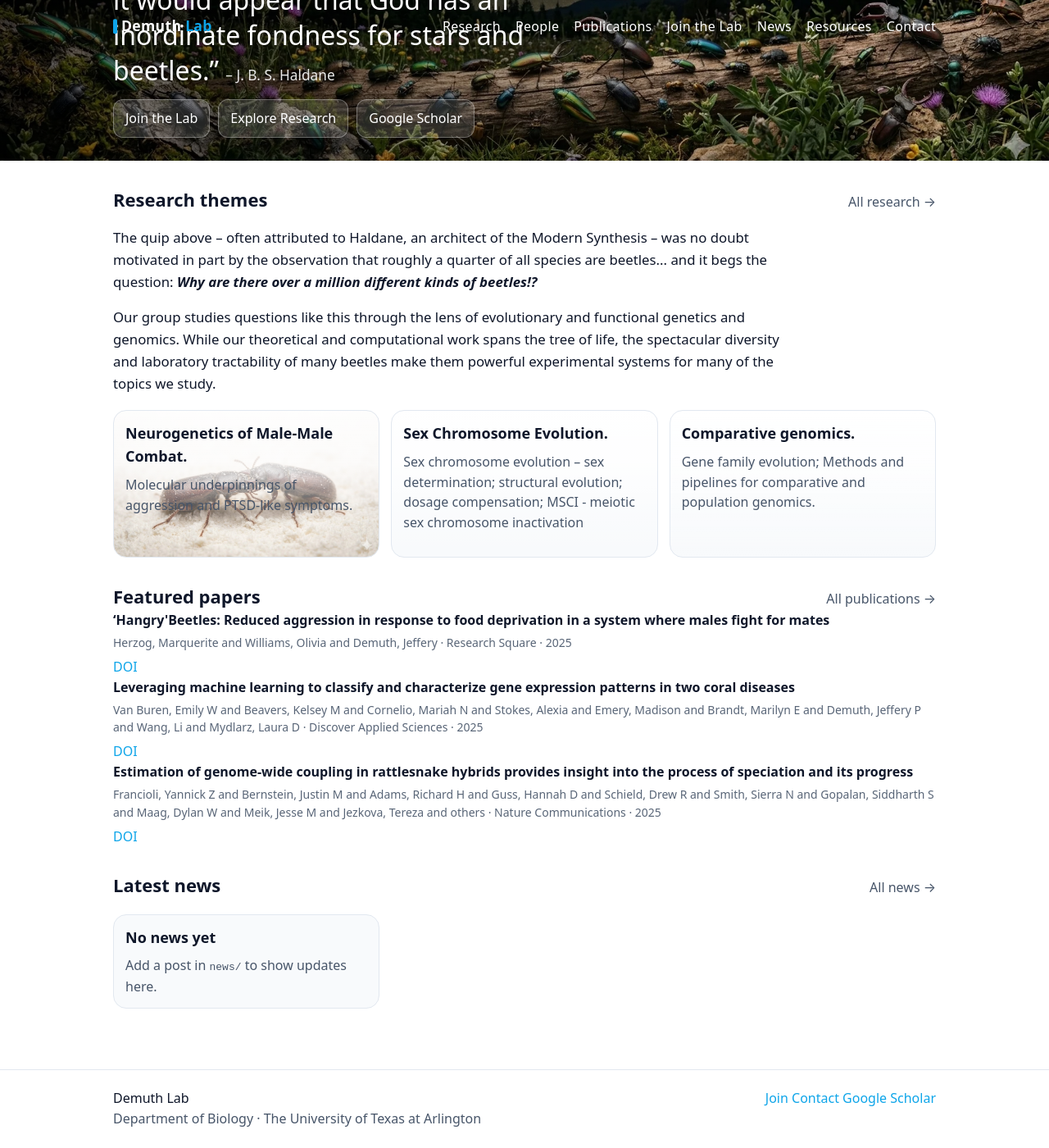
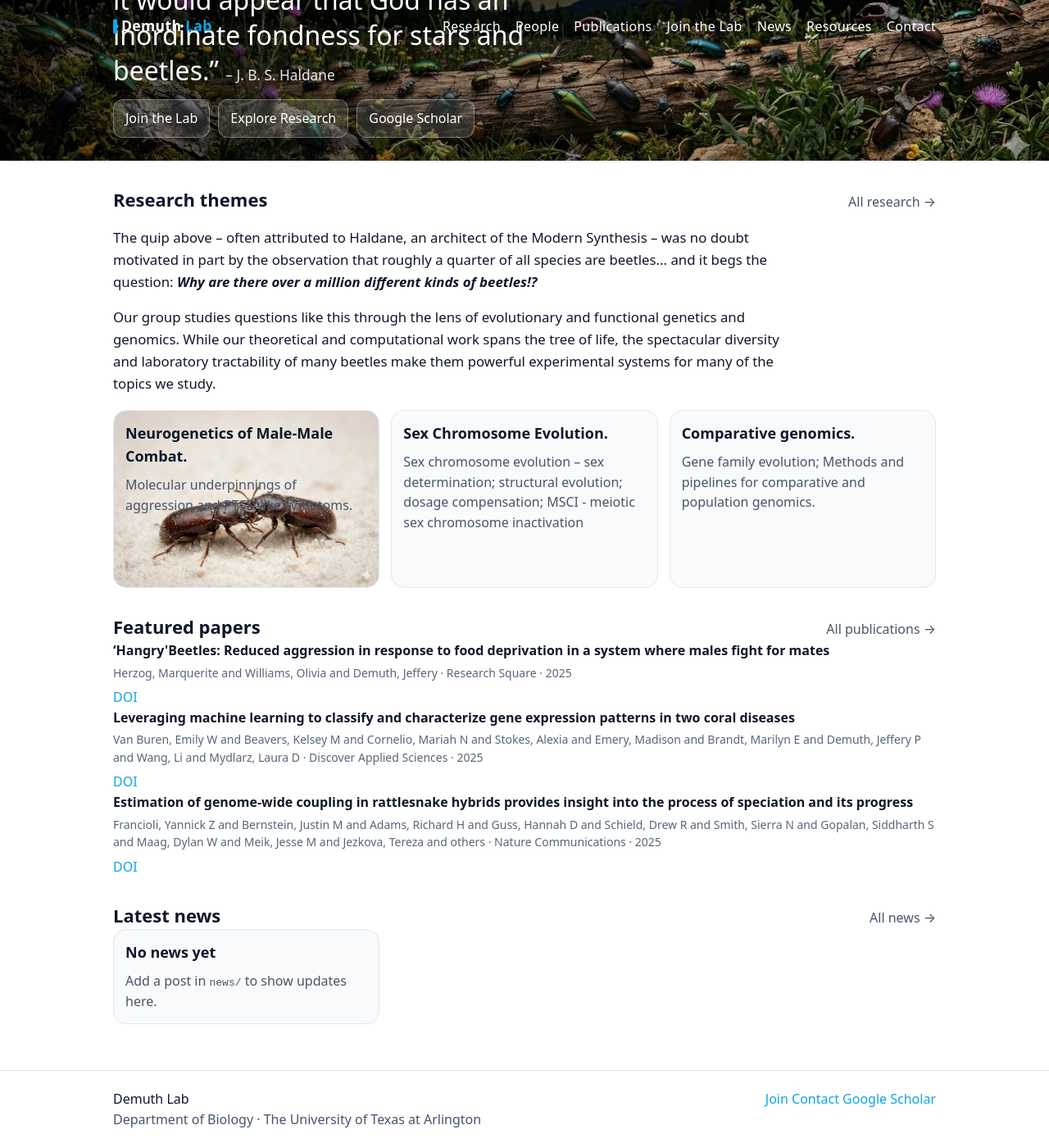
Before and after one commit to demuth-lab/demuth-lab.github.io, a Jekyll site: the page built from index.md, in a window 1280 px wide and 1400 px high, scrolled down 185 px. Shown: the whole window at 82% size. Built offline with Jekyll 4.4.1, drawn with Linux system fonts in a browser that asks for light colours.

Commit message:
Update main.css

```diff
--- a/assets/css/main.css
+++ b/assets/css/main.css
@@ -302,7 +302,6 @@
   display:grid;
   grid-template-columns:repeat(3,1fr);
   gap:14px;
-  margin:18px 0;
 }
 
 .card{
@@ -331,23 +330,19 @@
 .card-image{
   position:relative;
   overflow:hidden;
-  min-height:180px;
-  color:var(--fg);
 
-  background-image:
-    linear-gradient(
-      to bottom,
-      rgba(255,255,255,0.95) 0%,
-      rgba(255,255,255,0.85) 35%,
-      rgba(255,255,255,0.35) 65%,
-      rgba(255,255,255,0.0) 100%
-    ),
-    var(--card-img);
+  aspect-ratio:3 / 2;
 
   background-size:cover;
   background-position:bottom center;
 
-  transition:transform .35s ease;
+  color:var(--fg);
+
+  display:flex;
+  flex-direction:column;
+  justify-content:flex-start;
+
+  transition:transform .35s ease, box-shadow .25s ease;
 }
 
 /* Zoom effect on cards */
@@ -374,6 +369,30 @@
 .card-image p{
   position:relative;
   z-index:2;
+}
+
+.card-image::after{
+  content:"";
+  position:absolute;
+  inset:0;
+
+  background-image:var(--card-img);
+  background-size:cover;
+  background-position:bottom center;
+
+  transform:scale(1);
+  transition:transform .45s ease;
+
+  z-index:0;
+}
+
+.card-image:hover::after{
+  transform:scale(1.06);
+}
+
+.card-image:hover{
+  transform:translateY(-3px);
+  box-shadow:0 6px 18px rgba(0,0,0,0.12);
 }
 
 /* =========================
```
